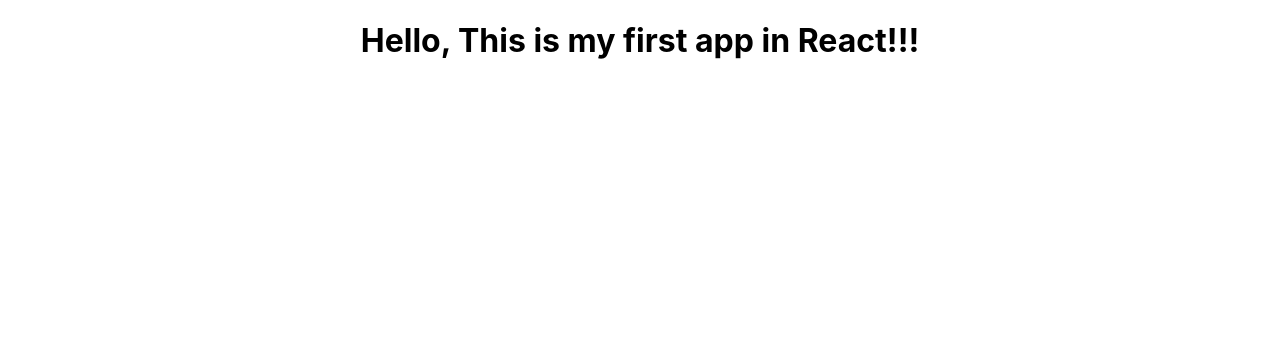
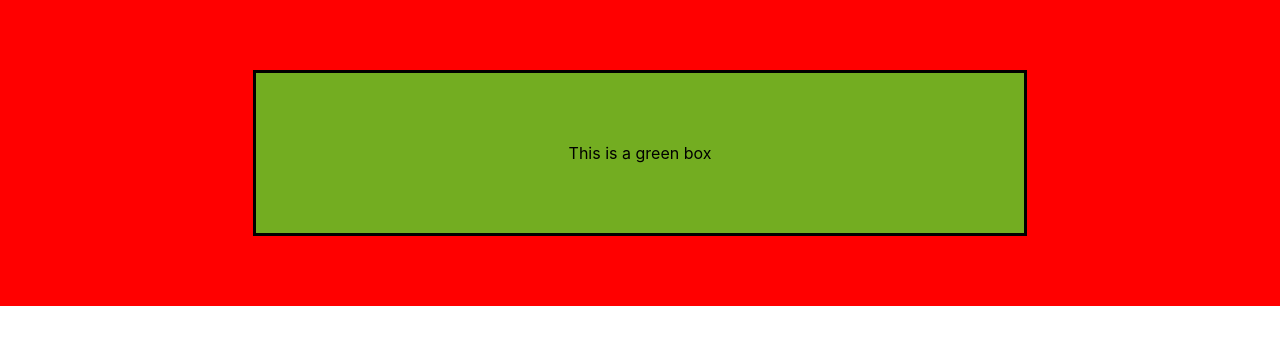
Before and after one commit to kevinem986/react_redux_course_udemy, a React (Create React App) app: page / in a window 1280 px wide. Shown: the top 344 px of the page. Built offline with nearby package versions, Linux system fonts and the light colour scheme.

Commit message:
feat: adding custom.css, deleted app.css and modified app.js

```diff
--- a/src/App.css
+++ /dev/null
@@ -1,38 +0,0 @@
-.App {
-  text-align: center;
-}
-
-.App-logo {
-  height: 40vmin;
-  pointer-events: none;
-}
-
-@media (prefers-reduced-motion: no-preference) {
-  .App-logo {
-    animation: App-logo-spin infinite 20s linear;
-  }
-}
-
-.App-header {
-  background-color: #282c34;
-  min-height: 100vh;
-  display: flex;
-  flex-direction: column;
-  align-items: center;
-  justify-content: center;
-  font-size: calc(10px + 2vmin);
-  color: white;
-}
-
-.App-link {
-  color: #61dafb;
-}
-
-@keyframes App-logo-spin {
-  from {
-    transform: rotate(0deg);
-  }
-  to {
-    transform: rotate(360deg);
-  }
-}
--- a/src/App.js
+++ b/src/App.js
@@ -1,10 +1,9 @@
-import logo from './logo.svg';
-import './App.css';
+import './custom.css'
 
 function App() {
   return (
-    <div className="App">
-      <h1>Hello, This is my first app in React!!!</h1>
+    <div className="outerdiv">
+      <div className="innerdiv">This is a green box</div>
     </div>
   );
 }
--- /dev/null
+++ b/src/custom.css
@@ -0,0 +1,13 @@
+.innerdiv {
+    text-align: center;
+    margin: auto;
+    width: 60%;
+    border: 3px solid black;
+    background-color: #73AD21;
+    padding: 70px 0;
+  }
+
+  .outerdiv {
+  padding:70px 0;
+  background-color: red;
+  }
```
